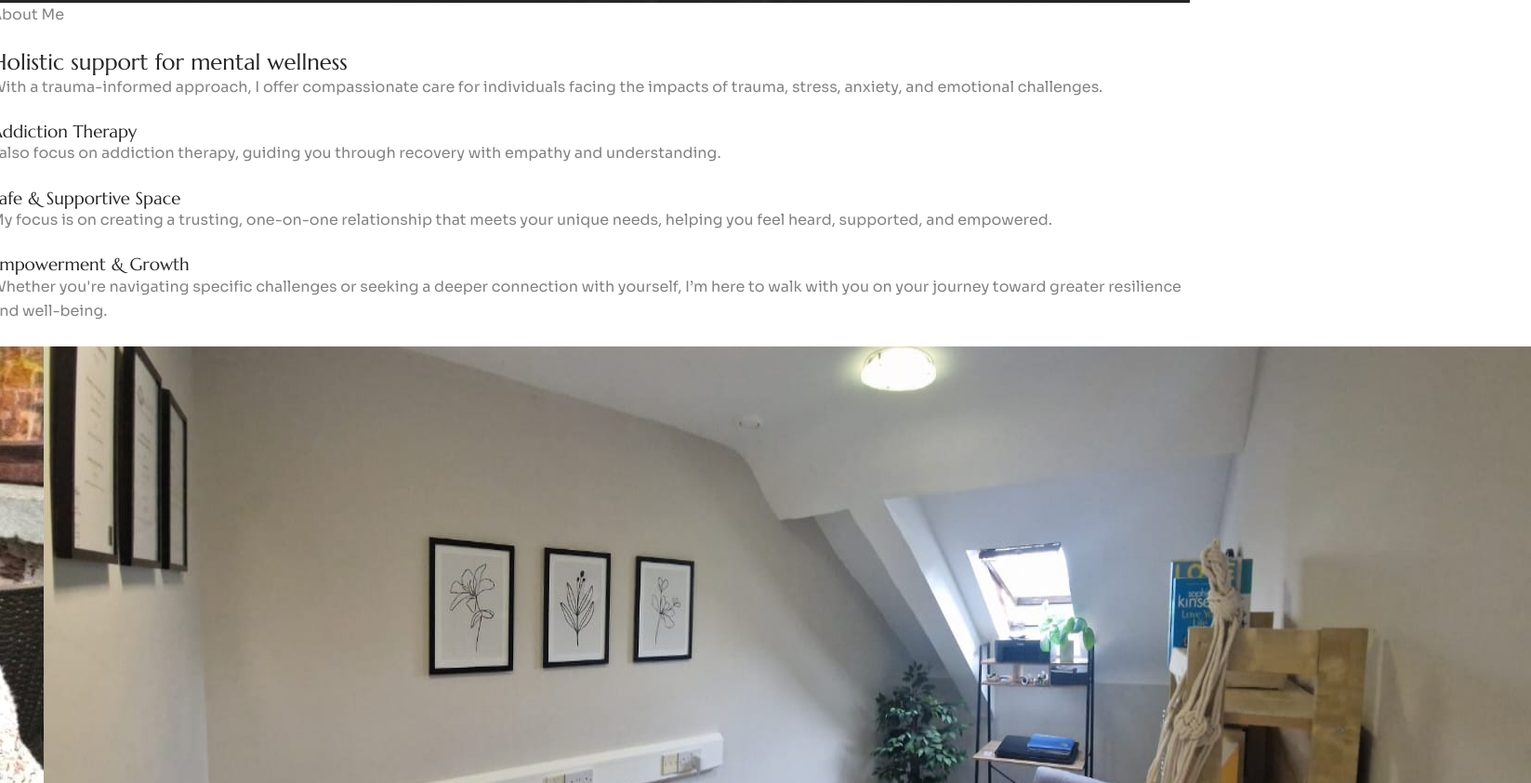
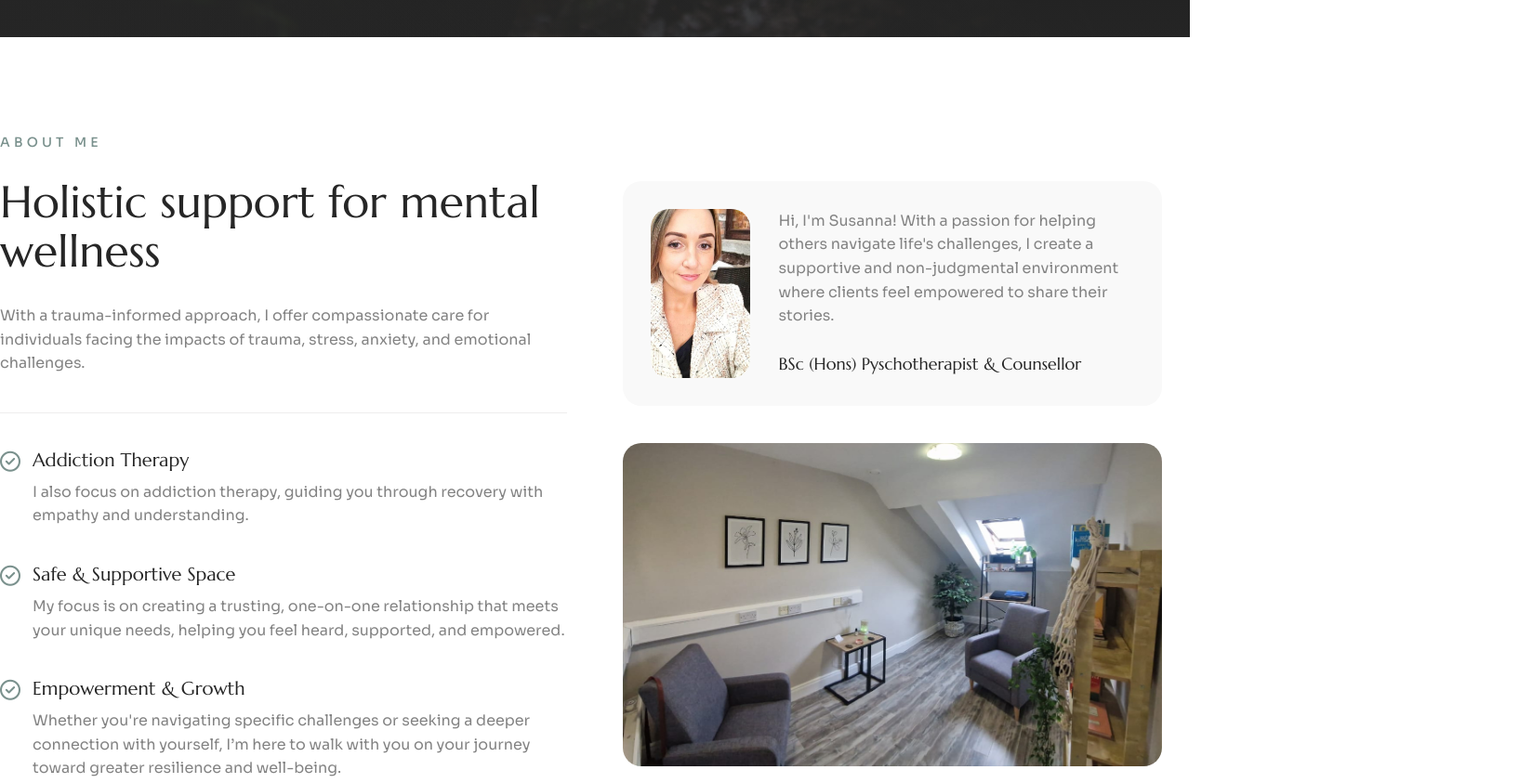
Before and after one commit to Ryael/susanna_kiely_therapy, a plain HTML site: page index.html in a window 1280 px wide. Shown: the part 797-1640 px from the top of the page at 93% size, 1647 px wide, since content can reach past the window. Drawn offline with Linux system fonts and the light colour scheme.

Commit message:
Add styles for about section.

```diff
--- a/assets/css/style.css
+++ b/assets/css/style.css
@@ -3,8 +3,11 @@
 /* 01. Fonts */
 /* 02. Global Variables */
 /* 03. Common Styles */
-/* 04. Navigation */
-/* 05. Hero Section */
+/* 04. Text */
+/* 05. Buttons */
+/* 06. Navigation */
+/* 07. Hero */
+/* 08. About */
 
 /* 01. Fonts */
 
@@ -75,7 +78,31 @@ a {
   justify-content: center;
 }
 
-/* 04. Navigation */
+/* 04. Text */
+
+.section-small-title {
+  display: inline-block;
+  position: relative;
+  font-family: var(--default-font);
+  font-size: 14px;
+  font-weight: 500;
+  line-height: 1.1em;
+  letter-spacing: 0.3em;
+  text-transform: uppercase;
+  color: var(--accent-color);
+  margin-bottom: 15px;
+}
+
+.section-title {
+  font-weight: 400;
+  margin-bottom: 0;
+}
+
+.section-description {
+  margin: 30px 0 0 0;
+}
+
+/* 05. Navigation */
 
 #navigation-bar {
   padding: 30px;
@@ -138,7 +165,7 @@ a {
   text-transform: none;
 }
 
-/* 05. Hero Section */
+/* 06. Hero Section */
 
 #hero {
   background-image: url("../img/hero/hero.jpg");
@@ -179,36 +206,15 @@ a {
   margin: auto;
 }
 
-#hero-small-title {
-  display: inline-block;
-  position: relative;
-  font-family: var(--default-font);
-  font-size: 14px;
-  font-weight: 500;
-  line-height: 1.1em;
-  letter-spacing: 0.3em;
-  text-transform: uppercase;
-  color: var(--accent-color);
-  padding-left: 18px;
-  margin-bottom: 15px;
-}
-
-#hero-text #hero-small-title,
-#hero-text #hero-title,
-#hero-text #hero-description,
+#hero-text .section-small-title,
+#hero-text .section-title,
+#hero-text .section-description,
 #navigation-menu li {
   color: var(--white-color);
 }
 
-#hero-title {
+#hero-text .section-title {
   font-size: 70px;
-  font-weight: 400;
-  margin-bottom: 0;
-  cursor: none;
-}
-
-#hero-description {
-  margin: 30px 0 0 0;
 }
 
 #hero-button {
@@ -245,7 +251,7 @@ a {
   left: 0;
 }
 
-/* 06. Buttons */
+/* 07. Buttons */
 
 .dark-button {
   position: relative;
@@ -263,3 +269,112 @@ a {
   transition: all 0.6s ease-in-out;
   z-index: 1;
 }
+
+.dark-button:hover,
+.dark-button:focus {
+  color: #556662;
+  background: #d5d5d5;
+}
+
+/* 08. About */
+
+#about {
+  padding: 100px 0;
+}
+
+.two-column-grid {
+  display: grid;
+  grid-template-columns: 1fr 1fr;
+  just
+}
+
+#about-description .section-title {
+  font-size: 48px;
+}
+
+#about-description .section-small-title {
+  margin-bottom: 30px;
+}
+
+#about-list {
+  border-top: 1px solid var(--divider-color);
+  padding-top: 40px;
+}
+
+#about-description {
+  margin-bottom: 40px;
+}
+
+.about-list-item {
+  position: relative;
+  margin-bottom: 40px;
+  padding-left: 35px;
+}
+
+.about-list-item::before {
+  content: '\f058';
+  font-family: 'Font Awesome 6 Free';
+  font-weight: 400;
+  font-size: 22px;
+  color: var(--accent-color);
+  display: inline-block;
+  line-height: normal;
+  position: absolute;
+  top: 0;
+  left: 0;
+}
+
+.about-list-item h3 {
+  font-size: 20px;
+  text-transform: capitalize;
+  margin-bottom: 10px;
+}
+
+.about-list-item p {
+  margin: 0;
+}
+
+#about-img {
+  width: 100%;
+  aspect-ratio: 1 / 0.6;
+  object-fit: cover;
+  border-radius: 20px;
+}
+
+.column {
+  padding-right: 30px;
+}
+
+#about .column:last-child {
+  align-items: center;
+  padding-left: 30px;
+  flex-direction: column;
+}
+
+#about-me {
+  background-color: var(--secondary-color);
+  border-radius: 20px;
+  padding: 30px;
+  display: flex;
+  flex-direction: row;
+  gap: 30px;
+  margin-bottom: 40px;
+}
+
+#about-me-content {
+  flex-direction: column;
+}
+
+#about-me-content p:last-child {
+  margin: 0;
+  font-family: var(--accent-font);
+  color: var(--primary-color);
+  font-size: 18px;
+}
+
+#about-me-img-container img {
+  width: 100%;
+  border-radius: 20px;
+  aspect-ratio: 1 / 0.999;
+  object-fit: cover;
+}
```
